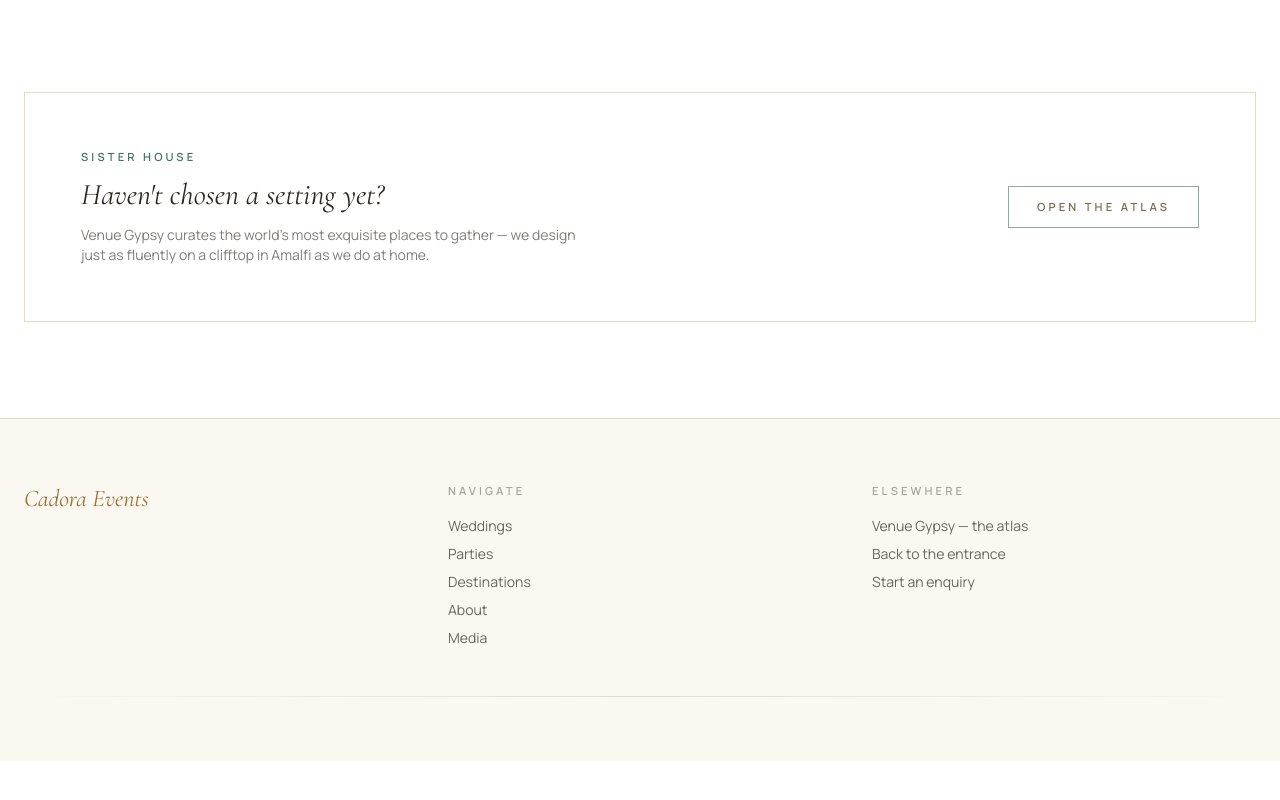
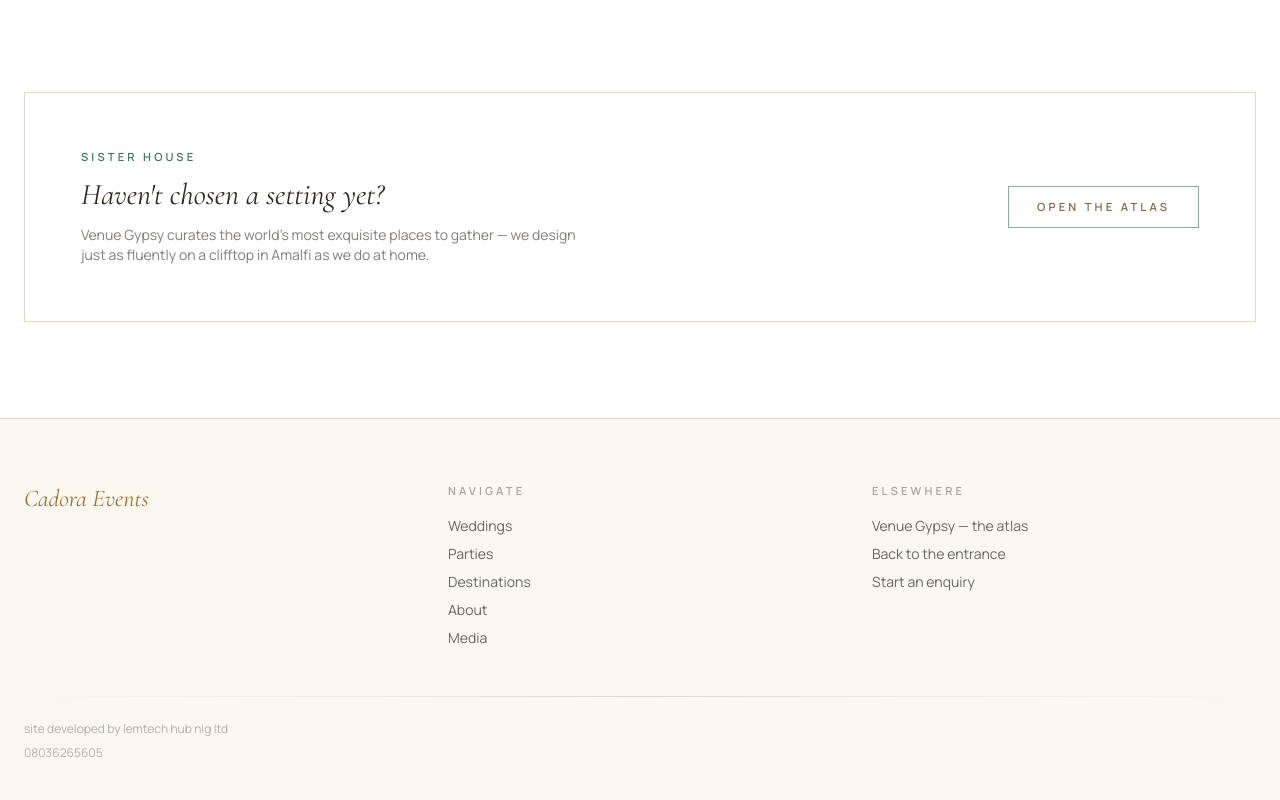
Before and after one commit to MbiatkeEdet/cadaora, a React (Vite) app: page /cadora in a window 1280 px wide. Shown: the part 1986-2786 px from the top of the page. Before the commit the page ends 2747 px from the top, so only its background shows below. Built offline with nearby package versions, Linux system fonts and the light colour scheme.

Commit message:
updated footer

```diff
--- a/src/pages/cadora/CadoraLayout.jsx
+++ b/src/pages/cadora/CadoraLayout.jsx
@@ -16,7 +16,7 @@ export default function CadoraLayout() {
   return (
     <div className="min-h-screen bg-ink text-ivory">
       <button
-        className={`fixed right-6 top-6 z-[60] p-2 transition-colors ${open ? 'text-ink hover:text-wine' : 'text-gold-soft hover:text-gold'}`}
+        className={`fixed right-6 top-6 z-[60] p-4 transition-colors ${open ? 'text-ink hover:text-wine' : 'text-gold-soft hover:text-gold'}`}
         onClick={() => setOpen((o) => !o)}
         aria-label={open ? 'Close navigation menu' : 'Open navigation menu'}
         aria-expanded={open}
@@ -106,6 +106,9 @@ function CadoraFooter() {
           </div>
         </div>
         <div className="hairline mt-12 text-ivory/40" />
+        <p className="mt-6 text-xs text-ivory/35">site developed by lemtech hub nig ltd</p>
+        <p className="mt-2 text-xs text-ivory/35">08036265605</p>
+
       </div>
     </footer>
   )
--- a/src/pages/gypsy/GypsyLayout.jsx
+++ b/src/pages/gypsy/GypsyLayout.jsx
@@ -87,6 +87,8 @@ function GypsyFooter() {
         </div>
         <div className="hairline mt-12 text-ivory/40" />
         <p className="mt-6 text-xs text-ivory/35">Venue Gypsy — a house of Cadora &amp; Gypsy Collective.</p>
+        <p className="mt-2 text-xs text-ivory/35">site developed by lemtech hub nig ltd</p>
+        <p className="mt-2 text-xs text-ivory/35">08036265605</p>
       </div>
     </footer>
   )
```
